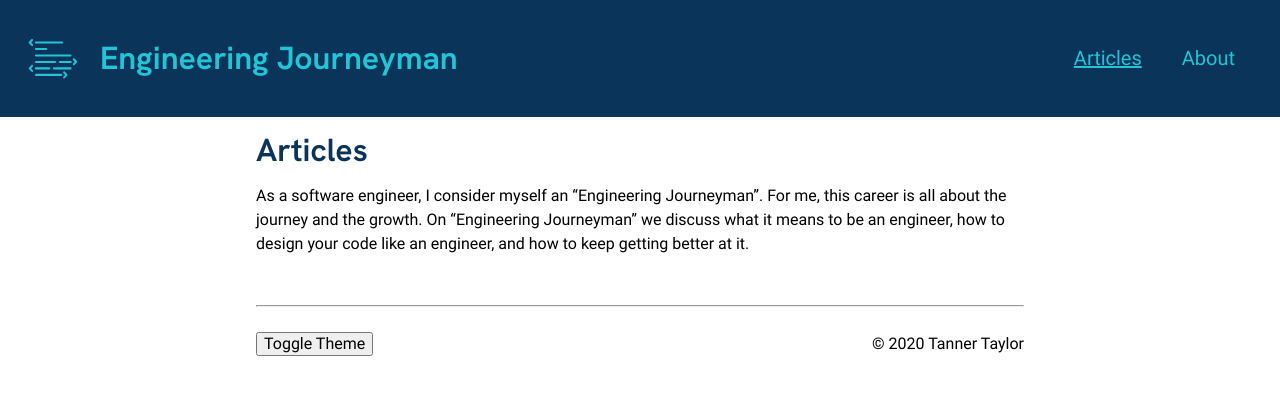
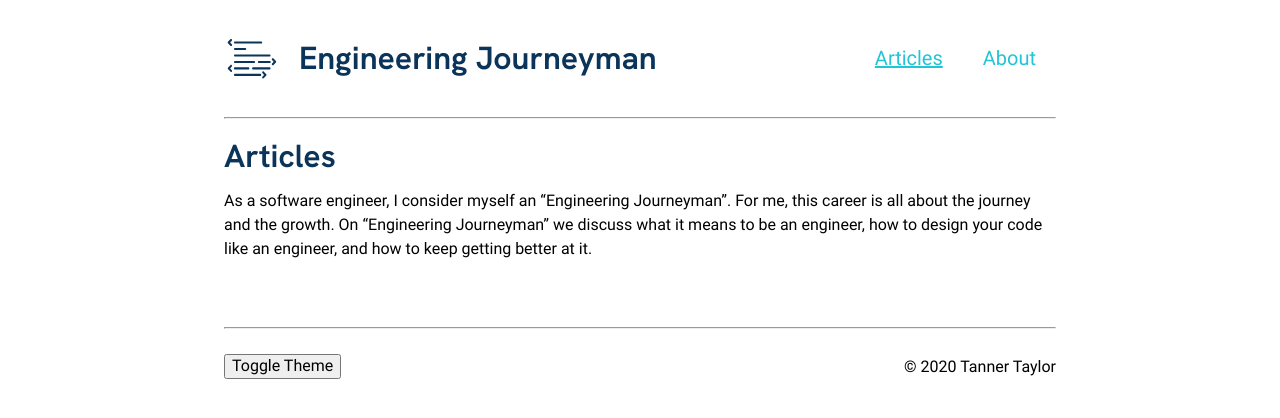
Before and after one commit to engineering-journeyman/engineering-journeyman.github.io, a Jekyll site: the page built from articles.md, in a window 1280 px wide. Shown: the top 418 px of the page. Built offline with Jekyll 4.4.1, drawn with Linux system fonts in a browser that asks for light colours.

Commit message:
Revamping the style some for a cleaner look (incomplete).

```diff
--- a/_layouts/main.html
+++ b/_layouts/main.html
@@ -31,7 +31,8 @@
         </script>
     </head>
     <body>
-        <header class="flex-container flex-split-content">
+        <header>
+            <div class="flex-container flex-split-content">
                 <div class="flex-container flex-vertical-align">
                     <svg class="logo" height='55px' width='55px' xmlns="http://www.w3.org/2000/svg" xmlns:xlink="http://www.w3.org/1999/xlink" version="1.1" x="0px" y="0px" viewBox="0 0 100 100" enable-background="new 0 0 100 100" xml:space="preserve">
                         <g><path d="M67.539,22.815H20.016c-1.04,0-1.884-0.844-1.884-1.885c0-1.041,0.844-1.885,1.884-1.885h47.523   c1.04,0,1.885,0.844,1.885,1.885C69.424,21.972,68.579,22.815,67.539,22.815z"></path></g>
@@ -58,6 +59,9 @@
                         </a>
                     {% endfor %}
                 </nav>
+            </div>
+
+            <hr />
         </header>
 
         <section>
@@ -65,7 +69,7 @@
         </section>
 
         <footer>
-            <hr style="margin-bottom: 25px" />
+            <hr />
             <div class="flex-container flex-split-content flex-vertical-align">
                 <button onclick="toggleTheme()">Toggle Theme</button>
                 <span id="copyright">&copy; {{ site.time | date: '%Y' }} Tanner Taylor</span>
--- a/styles/main.css
+++ b/styles/main.css
@@ -1,12 +1,16 @@
 /* general styles */
 
-html, body {
+body {
     margin: 0;
     padding: 0;
     background-color: var(--background-color);
     color: var(--foreground-color);
     font-family: Roboto;
     line-height: 150%;
+
+    width: 65%;
+    margin: 0 auto;
+    padding: 25px 0;
 }
 
 h1, h2, h3, h4 {
@@ -15,16 +19,14 @@ h1, h2, h3, h4 {
     color: var(--foreground-heading-color);
 }
 
+hr {
+    margin: 25px 0;
+}
+
 /* header styles */
 
-header {
-    background-color: var(--main-dark-color);
-    padding: 25px;
-}
-
 .logo {
-    color: var(--main-light-color);
-    fill: var(--main-light-color);
+    fill: var(--foreground-heading-color);
 }
 
 nav a {
@@ -38,14 +40,7 @@ nav a:hover, nav a.current-page {
     text-decoration: underline;
 }
 
-/* section & footer styles */
-
-section, footer {
-    width: 60%;
-    margin: 0 auto;
-}
-
-/* footer only styles */
+/* footer styles */
 
 footer {
     text-align: center;
```
Lines whose indentation alone changed are shown as unchanged.
